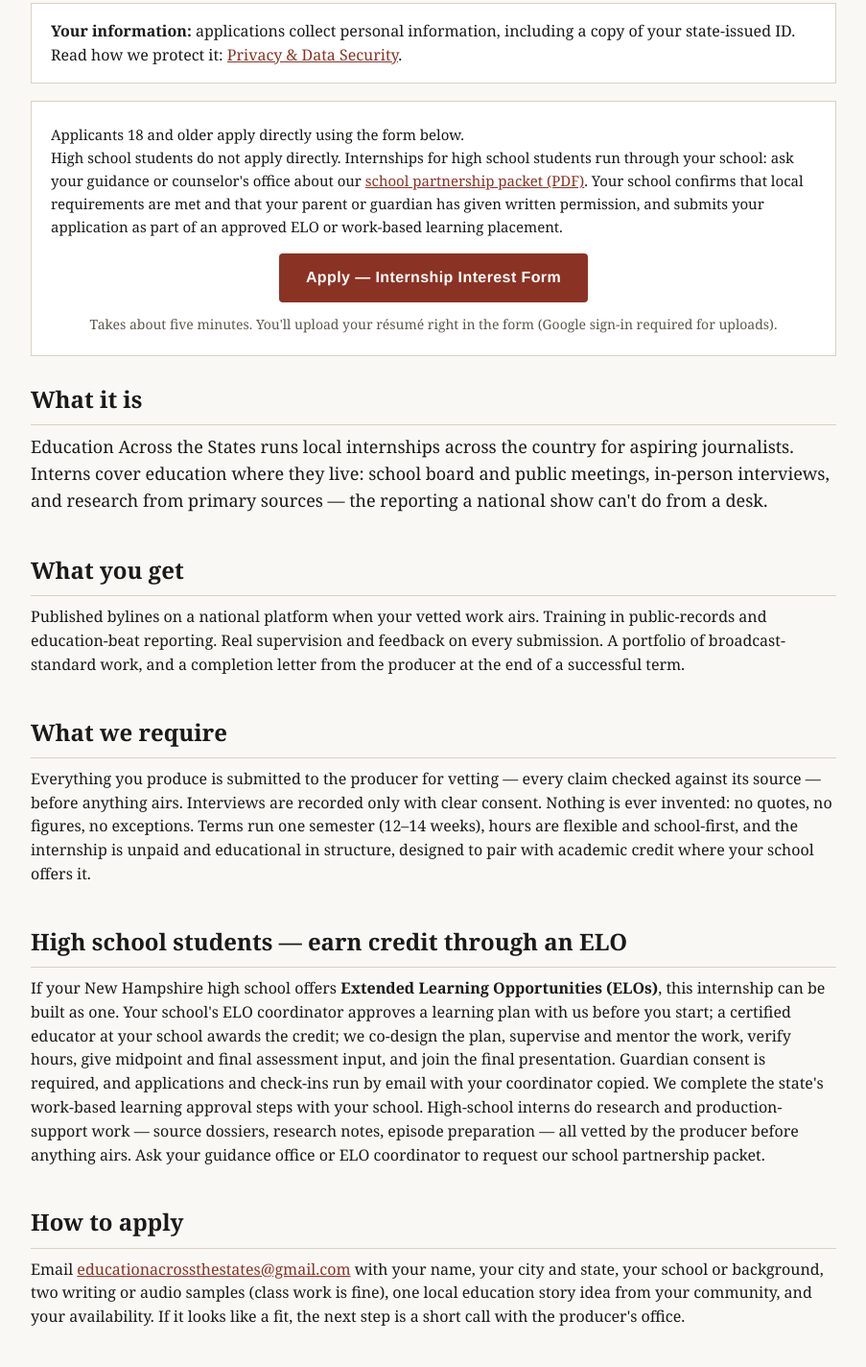
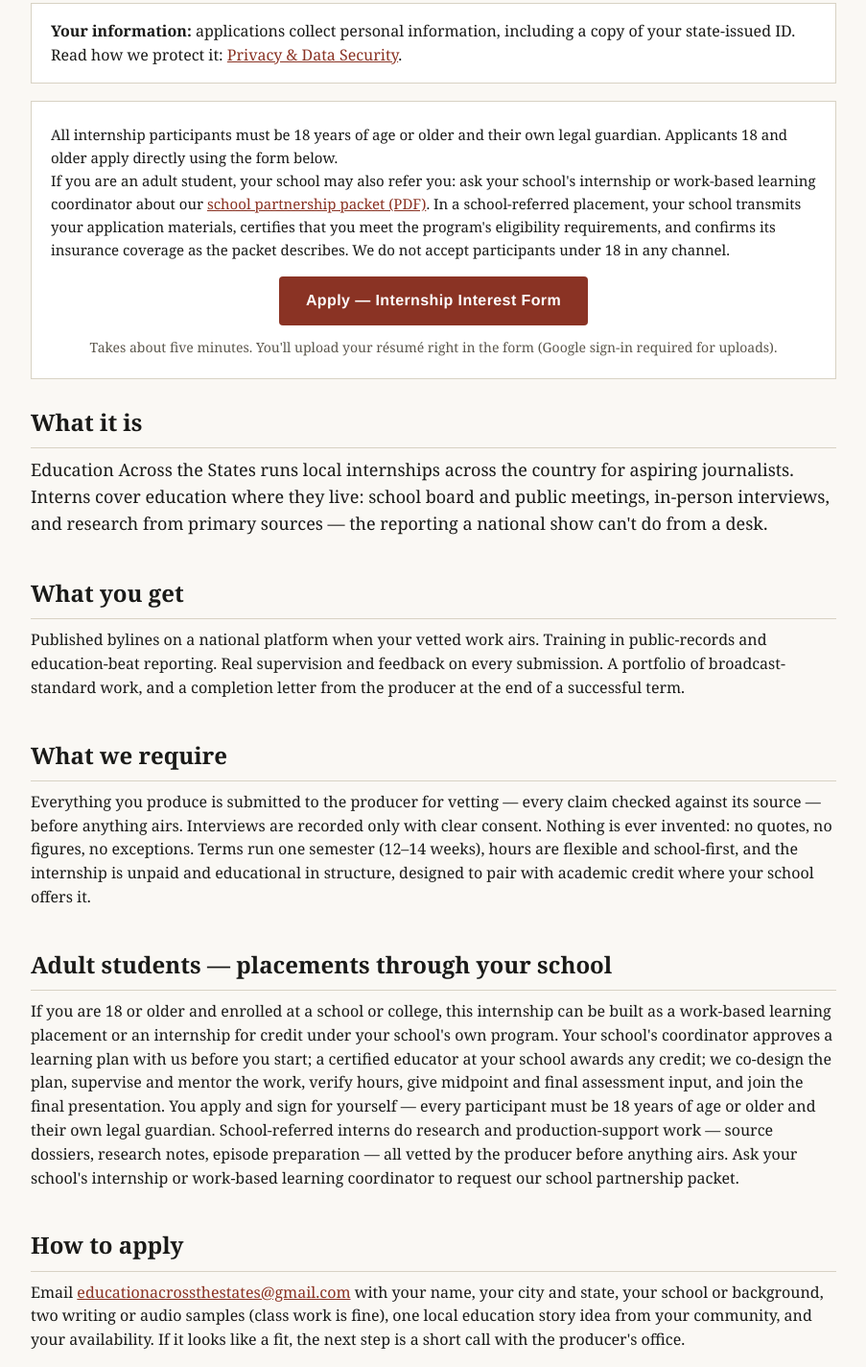
Before and after one commit to education-across-the-states/education-across-the-states.github.io, a plain HTML site: page internships.html in a window 1280 px wide. Shown: the part 233-1657 px from the top of the page at 96% size, without its empty margins (188-1091 px from the left). Drawn offline with Linux system fonts and the light colour scheme.

Commit message:
Internships + privacy: adults-only (18+) program — remove 16-17 school channel

```diff
--- a/internships.html
+++ b/internships.html
@@ -48,7 +48,7 @@
 </div>
 
 <div style="text-align:center;border:1px solid var(--rule);background:#fff;padding:22px 20px;margin-top:18px">
-  <p style="margin:0 0 16px;font-size:15px;line-height:1.6;text-align:left">Applicants 18 and older apply directly using the form below.<br>High school students do not apply directly. Internships for high school students run through your school: ask your guidance or counselor's office about our <a href="/files/school-partnership-packet.pdf">school partnership packet (PDF)</a>. Your school confirms that local requirements are met and that your parent or guardian has given written permission, and submits your application as part of an approved ELO or work-based learning placement.</p>
+  <p style="margin:0 0 16px;font-size:15px;line-height:1.6;text-align:left">All internship participants must be 18 years of age or older and their own legal guardian. Applicants 18 and older apply directly using the form below.<br>If you are an adult student, your school may also refer you: ask your school's internship or work-based learning coordinator about our <a href="/files/school-partnership-packet.pdf">school partnership packet (PDF)</a>. In a school-referred placement, your school transmits your application materials, certifies that you meet the program's eligibility requirements, and confirms its insurance coverage as the packet describes. We do not accept participants under 18 in any channel.</p>
   <a href="https://docs.google.com/forms/d/e/1FAIpQLSdTmojTDBHe0OVUfBBxtp4aLY3lpHqVx4k4BD70o9yYsNzIaw/viewform" target="_blank" rel="noopener" style="display:inline-block;background:var(--accent);color:#fff;font-family:Helvetica,Arial,sans-serif;font-weight:700;font-size:16px;letter-spacing:.4px;text-decoration:none;padding:13px 28px;border-radius:4px">Apply — Internship Interest Form</a>
   <p style="margin:12px 0 0;font-size:14px;color:var(--muted)">Takes about five minutes. You'll upload your résumé right in the form (Google sign-in required for uploads).</p>
 </div>
@@ -69,8 +69,8 @@
 </section>
 
 <section>
-  <h2>High school students — earn credit through an ELO</h2>
-  <p>If your New Hampshire high school offers <strong>Extended Learning Opportunities (ELOs)</strong>, this internship can be built as one. Your school's ELO coordinator approves a learning plan with us before you start; a certified educator at your school awards the credit; we co-design the plan, supervise and mentor the work, verify hours, give midpoint and final assessment input, and join the final presentation. Guardian consent is required, and applications and check-ins run by email with your coordinator copied. We complete the state's work-based learning approval steps with your school. High-school interns do research and production-support work — source dossiers, research notes, episode preparation — all vetted by the producer before anything airs. Ask your guidance office or ELO coordinator to request our school partnership packet.</p>
+  <h2>Adult students — placements through your school</h2>
+  <p>If you are 18 or older and enrolled at a school or college, this internship can be built as a work-based learning placement or an internship for credit under your school's own program. Your school's coordinator approves a learning plan with us before you start; a certified educator at your school awards any credit; we co-design the plan, supervise and mentor the work, verify hours, give midpoint and final assessment input, and join the final presentation. You apply and sign for yourself — every participant must be 18 years of age or older and their own legal guardian. School-referred interns do research and production-support work — source dossiers, research notes, episode preparation — all vetted by the producer before anything airs. Ask your school's internship or work-based learning coordinator to request our school partnership packet.</p>
 </section>
 
 <section>
```
